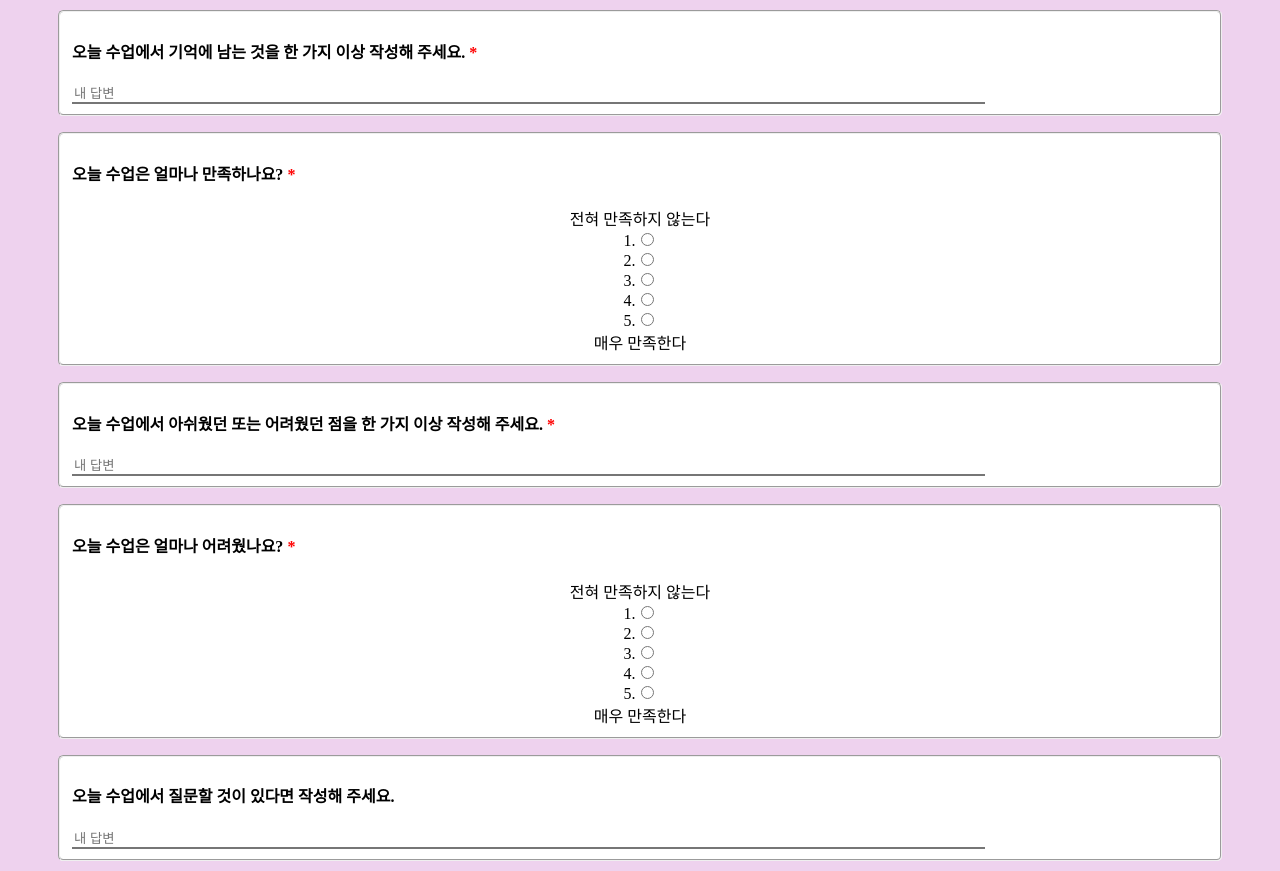
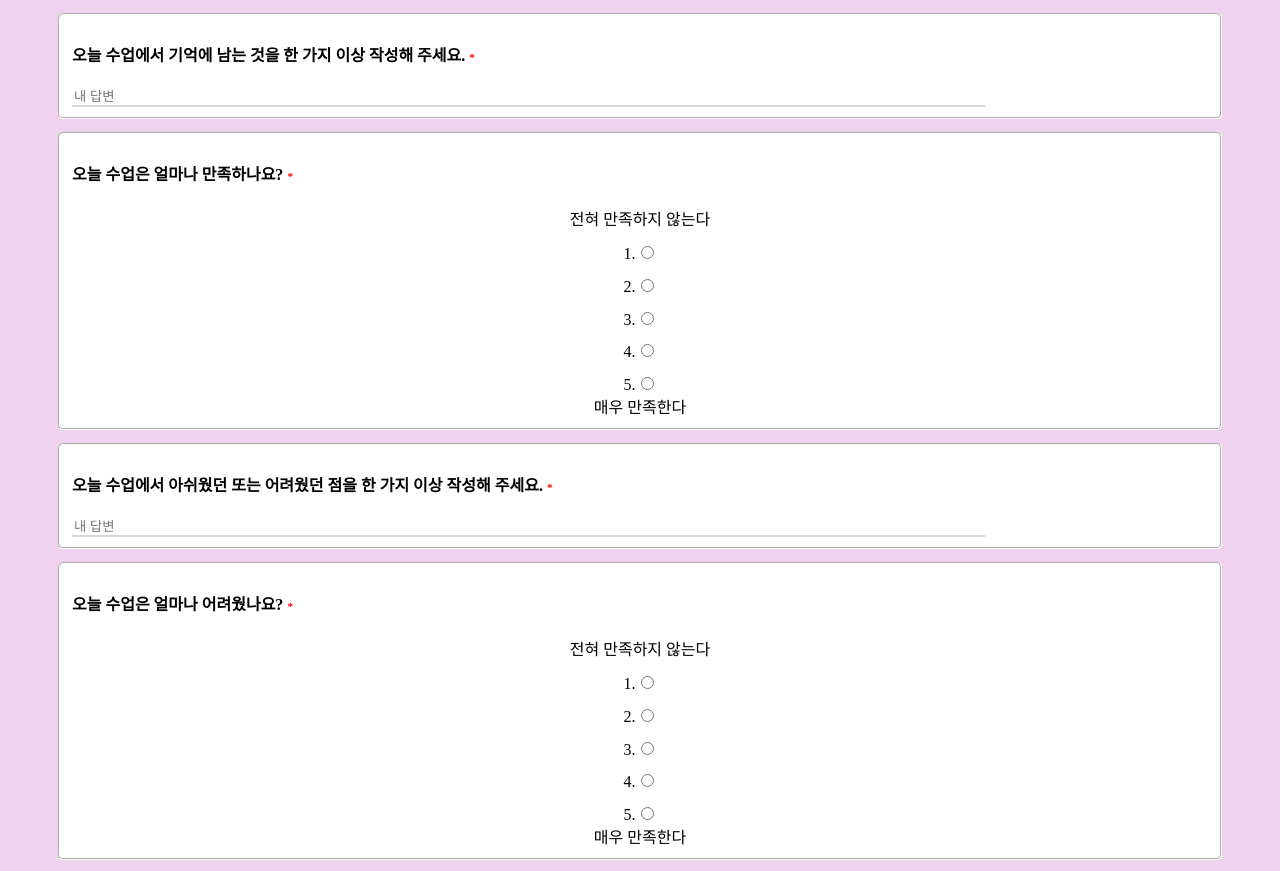
Before and after one commit to hyeonmin504/web, a plain HTML site: page week05/index.html in a window 1280 px wide. Shown: the part 539-1410 px from the top of the page. Drawn offline with Linux system fonts and the light colour scheme.

Commit message:
week05_style

```diff
--- a/week05/index.html
+++ b/week05/index.html
@@ -9,17 +9,20 @@
       fieldset {
         background-color: white;
         border-radius: 0.5cap;
+        border-color: white;
       }
       body {
         background-color: rgba(236, 202, 236, 0.842);
       }
       fieldset span {
         color: red;
+        font-size: 0.7em;
       }
       input {
         border-top: white;
         border-right: white;
         border-left: white;
+        border-color: rgba(185, 172, 172, 0.504);
       }
       h2 span {
         color: gray;
@@ -44,10 +47,20 @@
         border-top-color: purple;
         border-top-width: 1em;
       }
+      form {
+        margin: 3em;
+        margin-top: 2em;
+      }
+      form div {
+        margin-top: 0.8em;
+      }
+      .radio {
+        text-align: center;
+      }
     </style>
 </head>
 <body>
-    <form action="/week05/index.html" method="post" style="margin: 3em; margin-top: 2em;">
+    <form action="/week05/index.html" method="post">
 
         <span style="font-size: 2em;"><strong> Google Form</strong></span>
         <span style="font-size: 0.8em;">(직접 만들어보기..)</span>
@@ -56,40 +69,40 @@
               <h2>w05 Review</h2>
               <p style="font-size: 0.9em;"> 오늘 수업 내용을 되돌아보고, 아래 질문에 솔직히 답변해 주세요.</p>
               <hr>
-              <label style="text-align-last: center;">email: </label>
+              <label>email: </label>
               <input type="text" class="text" id="predialog_email" placeholder="example@naver.com" name="email" style="width: 80%;"/>
               <br>
-              <span style="font-size: 0.7em;">-email 비공개-</span>
+              <span>-email 비공개-</span>
               <hr>
-              <span style="font-size: 0.7em;">* 표시는 필수임</span>
+              <span>* 표시는 필수임</span>
             </fieldset>
         </div>
 
-        <div style="margin-top: 1em;">
+        <div>
             <fieldset>
                 <h4>이름 <span>*</span></h4>
                 <input type="text" class="text" id="predialog_email" placeholder="내 답변" name="email" style="width: 80%;"/>
             </fieldset>
         </div>
 
-        <div style="margin-top: 1em;">
+        <div>
             <fieldset>
                 <h4>학번 <span>*</span></h4>
                 <input type="text" class="text" id="predialog_email" placeholder="내 답변" name="email" style="width: 80%;"/>
             </fieldset>
         </div>
 
-        <div style="margin-top: 1em;">
+        <div>
             <fieldset>
                 <h4>오늘 수업에서 기억에 남는 것을 한 가지 이상 작성해 주세요. <span>*</span></h4>
                 <input type="text" class="text" id="predialog_email" placeholder="내 답변" name="email" style="width: 80%;"/>
             </fieldset>
         </div>
 
-        <div style="margin-top: 1em;">
+        <div>
             <fieldset>
                 <h4>오늘 수업은 얼마나 만족하나요? <span>*</span></h4>
-                    <div style="text-align: center;">
+                    <div class="radio">
                     전혀 만족하지 않는다
                     <div>
                         1.<input type="radio">
@@ -111,17 +124,17 @@
             </fieldset>
         </div>
 
-        <div style="margin-top: 1em;">
+        <div>
             <fieldset>
                 <h4>오늘 수업에서 아쉬웠던 또는 어려웠던 점을 한 가지 이상 작성해 주세요. <span>*</span></h4>
                 <input type="text" class="text" id="predialog_email" placeholder="내 답변" name="email" style="width: 80%;"/>
             </fieldset>
         </div>
 
-        <div style="margin-top: 1em;">
+        <div>
             <fieldset>
                 <h4>오늘 수업은 얼마나 어려웠나요? <span>*</span></h4>
-                    <div style="text-align: center;">
+                    <div class="radio">
                     전혀 만족하지 않는다
                     <div>
                         1.<input type="radio">
@@ -143,16 +156,16 @@
             </fieldset>
         </div>
 
-        <div style="margin-top: 1em;">
+        <div>
             <fieldset>
                 <h4>오늘 수업에서 질문할 것이 있다면 작성해 주세요.</h4>
                 <input type="text" class="text" id="predialog_email" placeholder="내 답변" name="email" style="width: 80%;"/>
             </fieldset>
         </div>
 
-        <div style="margin-top: 1em;">
+        <div>
             <button class="submit" type="submit"><span>제출</span></button>
-            <button class="delete" type="button" style="font-size: 1em; float: right;">양식 지우기</button>
+            <button class="delete" type="button" style="float: right;">양식 지우기</button>
         </div>
     </form>
 
```
